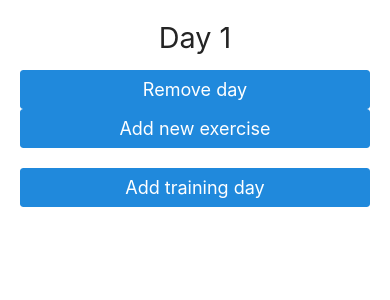
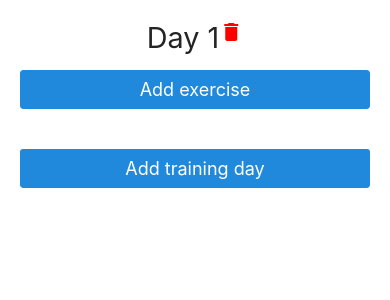
Before and after one commit to sebastiansiejek/progress-gym-tracker, a React Native app: screen / in a window 390 px wide. Both pictures are taken after a click on the button "Add training day". Shown: the top 300 px of the page. Built offline with nearby package versions, Linux system fonts and the light colour scheme.

Commit message:
refactor: change react-native components with react-native-elements

```diff
--- a/src/components/TrainingPlans/DayExercises/DayExercises.tsx
+++ b/src/components/TrainingPlans/DayExercises/DayExercises.tsx
@@ -1,7 +1,8 @@
 import React from 'react'
-import { SafeAreaView } from 'react-native'
+import { SafeAreaView, View } from 'react-native'
 import { useImmer } from 'use-immer'
 import { Input, Button } from 'react-native-elements'
+import { Icon } from 'react-native-elements/dist/icons/Icon'
 
 export interface DayExercisesProps {}
 
@@ -18,6 +19,13 @@ const DayExercises: React.FunctionComponent<DayExercisesProps> = ({}) => {
             marginTop: 10,
           }}
         >
+          <View
+            style={{
+              flexDirection: 'row',
+              alignItems: 'center',
+              marginRight: 20,
+            }}
+          >
             <Input
               label={index + 1}
               placeholder="Exercise"
@@ -29,15 +37,17 @@ const DayExercises: React.FunctionComponent<DayExercisesProps> = ({}) => {
                 })
               }}
             />
-          <Button
+            <Icon
+              color="red"
+              name="delete"
               onPress={() => {
                 setField((draft) => {
                   draft.splice(index, 1)
                 })
               }}
-            title="Remove exercise"
               accessibilityLabel="Click to remove exercise"
             />
+          </View>
         </SafeAreaView>
       ))}
       <Button
@@ -48,8 +58,8 @@ const DayExercises: React.FunctionComponent<DayExercisesProps> = ({}) => {
             })
           })
         }}
-        title="Add new exercise"
-        accessibilityLabel="Click to add new exercise"
+        title="Add exercise"
+        accessibilityLabel="Click to add exercise"
       />
     </SafeAreaView>
   )
--- a/src/components/TrainingPlans/TrainingDays/TrainingDays.tsx
+++ b/src/components/TrainingPlans/TrainingDays/TrainingDays.tsx
@@ -1,6 +1,6 @@
 import React from 'react'
-import { SafeAreaView } from 'react-native'
-import { Text, Button } from 'react-native-elements'
+import { SafeAreaView, View } from 'react-native'
+import { Text, Button, Icon } from 'react-native-elements'
 import { useImmer } from 'use-immer'
 import DayExercises from '../DayExercises'
 
@@ -18,6 +18,12 @@ const TrainingDays: React.FunctionComponent<TrainingDaysProps> = ({}) => {
             marginBottom: 20,
           }}
         >
+          <View
+            style={{
+              flexDirection: 'row',
+              justifyContent: 'center',
+            }}
+          >
             <Text
               h3
               style={{
@@ -27,19 +33,24 @@ const TrainingDays: React.FunctionComponent<TrainingDaysProps> = ({}) => {
             >
               Day {index + 1}
             </Text>
-          <Button
+            <Icon
+              color="red"
+              name="delete"
               onPress={() => {
                 setField((draft) => {
                   draft.splice(index, 1)
                 })
               }}
-            title="Remove day"
               accessibilityLabel="Click to remove day"
             />
+          </View>
           <DayExercises />
         </SafeAreaView>
       ))}
       <Button
+        style={{
+          marginTop: 20,
+        }}
         onPress={() => {
           setField((draft) => {
             draft.push({
```
Lines whose indentation alone changed are shown as unchanged.
